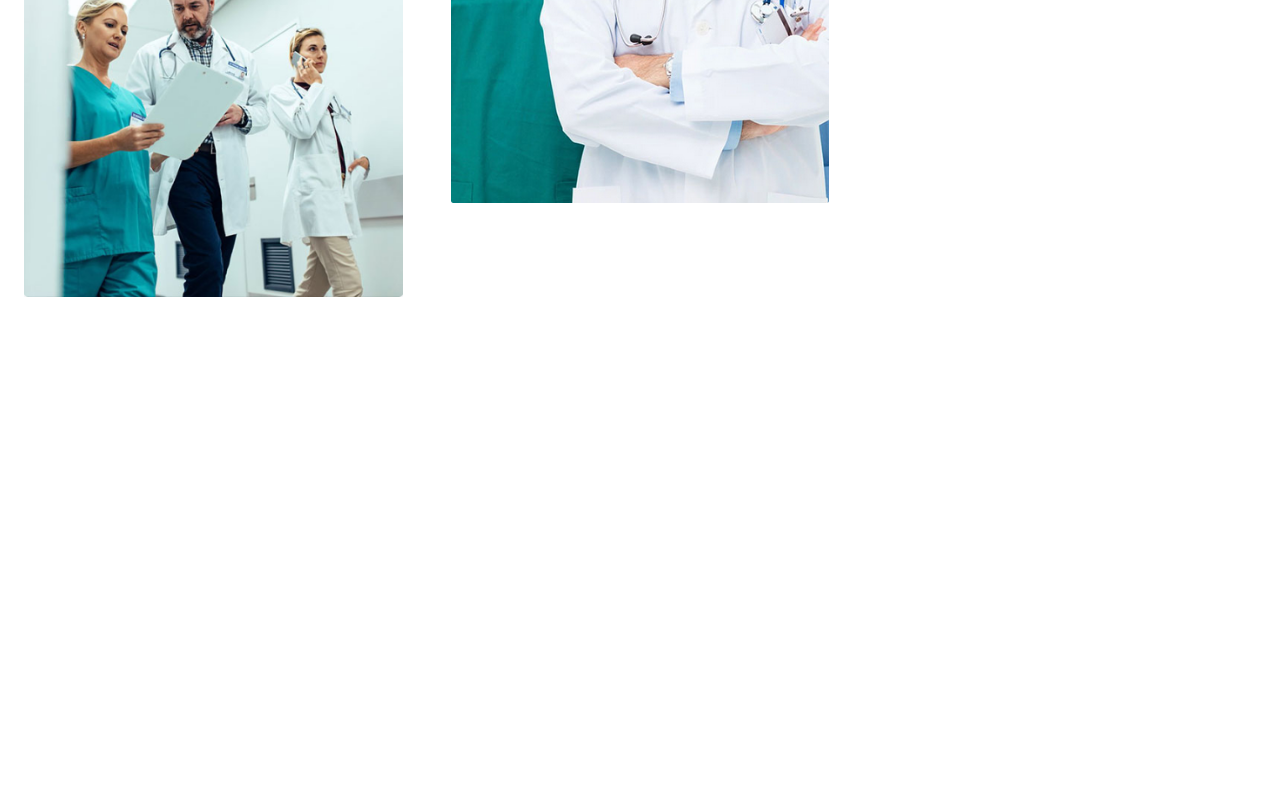
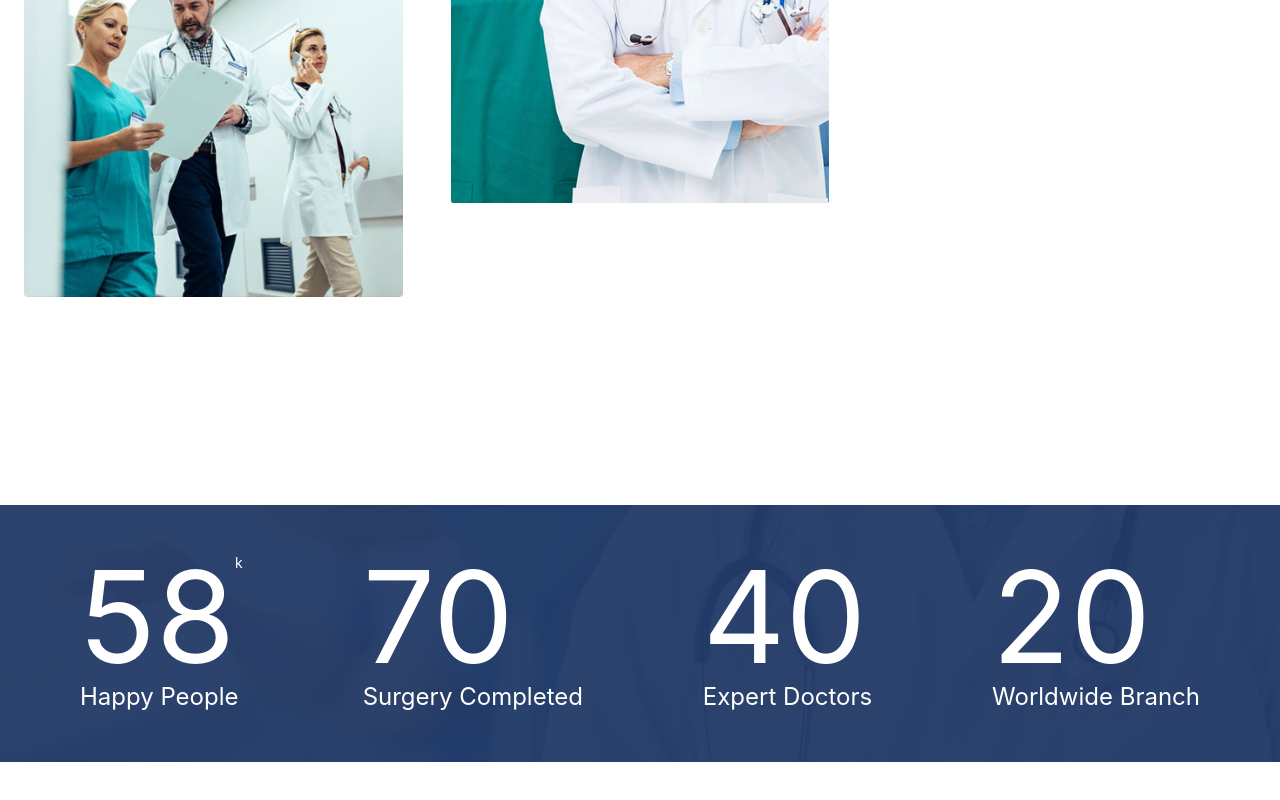
Before and after one commit to Hamidul-1/health-care-client, a React (Create React App) app: page / in a window 1280 px wide. Shown: the part 1446-2246 px from the top of the page. Before the commit the page ends 1839 px from the top, so only its background shows below. Built offline with nearby package versions, Linux system fonts and the light colour scheme.

Commit message:
Success added

```diff
--- a/src/Pages/Home/Banner.js
+++ b/src/Pages/Home/Banner.js
@@ -8,7 +8,7 @@ const Banner = () => {
                 <div id="slide1" class="carousel-item relative w-full">
                     <img src={hero} class="w-full" />
 
-                    <div class="absolute  transform -translate-y-1/2 left-5 right-5 top-1/2 ml-48 w-1/2">
+                    <div class="absolute transform -translate-y-1/2 left-5 right-5 top-1/2 ml-48 w-1/2">
                         <h1 class="text-left text-base mb-4 font-bold">TOTAL HEALTH CARE SOLUTION</h1>
 
                         <h1 class="text-6xl text-blue-900 mb-3">Your Most Trusted <br/> Health Partnar</h1>
--- a/src/Pages/Home/Home.js
+++ b/src/Pages/Home/Home.js
@@ -3,6 +3,7 @@ import React from 'react';
 import Appoinments from './Appoinments';
 import Banner from './Banner';
 import PersonalCare from './PersonalCare';
+import Success from './Success';
 
 const Home = () => {
     return (
@@ -11,6 +12,7 @@ const Home = () => {
             <Banner></Banner>
             <Appoinments></Appoinments>
             <PersonalCare></PersonalCare>
+            <Success></Success>
         </div>
     );
 };
--- a/src/Pages/Home/Success.js
+++ b/src/Pages/Home/Success.js
@@ -1,9 +1,65 @@
 import React from 'react';
+import background from '../../assects/images/Rectangle 8.png';
 
 const Success = () => {
+
     return (
-        <div>
+        <div class="container mx-auto carousel w-full py-28">
+            <div id="slide1" class="carousel-item relative w-full">
+                <img src={background} class="w-full" />
+                <div class="absolute transform -translate-y-1/2 left-5 right-5 top-1/2">
+                    <div>
+                        <div className='flex justify-around items-center'>
+                            <div>
+                                <div className='flex'>
+                                    <h1 className='text-9xl text-white'>58</h1>
+                                    <p className='text-sm text-white'>k</p>
+                                </div>
+                                <p className='text-2xl text-white'>Happy People</p>
+                            </div>
+                            <div>
+                                <div className='flex'>
+                                    <h1 className='text-9xl text-white'>70</h1>
+                                </div>
+                                <p className='text-2xl text-white'>Surgery Completed</p>
+                            </div>
+                            <div>
+                                <div className='flex'>
+                                    <h1 className='text-9xl text-white'>40</h1>
+                                </div>
+                                <p className='text-2xl text-white'>Expert Doctors</p>
+                            </div>
+                            <div>
+                                <div className='flex'>
+                                    <h1 className='text-9xl text-white'>20</h1>
+                                </div>
+                                <p className='text-2xl text-white'>Worldwide Branch</p>
+                            </div>
+                        </div>
+                        {/* <div class="stats stats-vertical lg:stats-horizontal shadow">
 
+                            <div class="stat">
+                                <div class="stat-title">Downloads</div>
+                                <div class="stat-value">31K</div>
+                                <div class="stat-desc">Jan 1st - Feb 1st</div>
+                            </div>
+
+                            <div class="stat">
+                                <div class="stat-title">New Users</div>
+                                <div class="stat-value">4,200</div>
+                                <div class="stat-desc">↗︎ 400 (22%)</div>
+                            </div>
+
+                            <div class="stat">
+                                <div class="stat-title">New Registers</div>
+                                <div class="stat-value">1,200</div>
+                                <div class="stat-desc">↘︎ 90 (14%)</div>
+                            </div>
+
+                        </div> */}
+                    </div>
+                </div>
+            </div>
         </div>
     );
 };
```
